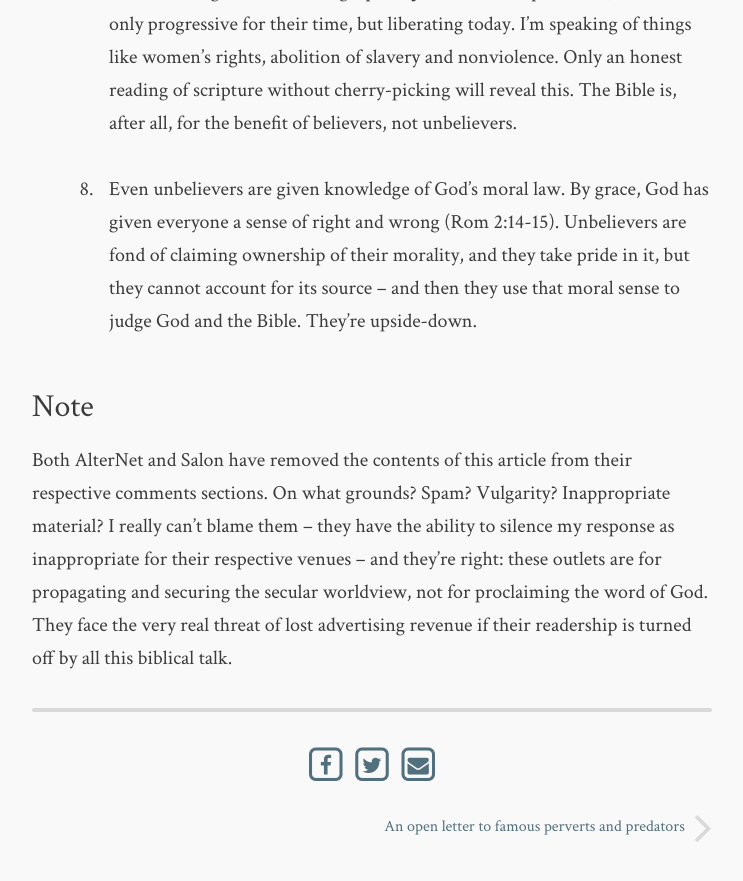
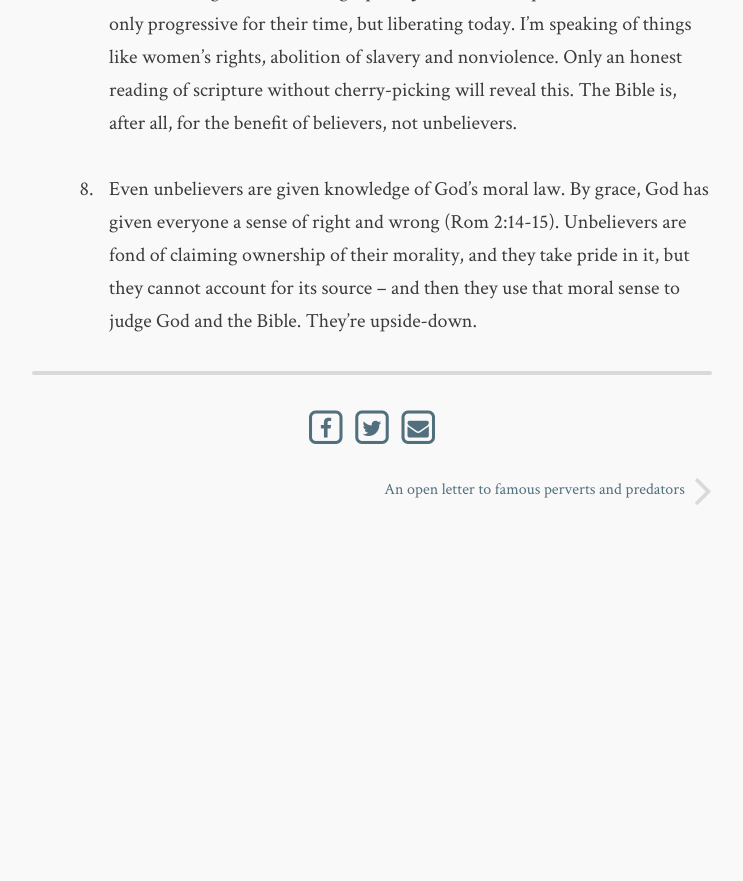
Before and after one commit to flashlightministries/oilforlight, a Jekyll site: the page built from _posts/2017-11-15-roy-moore-hypocrite.md, in a window 1280 px wide and 900 px high, scrolled down 1985 px. Shown: the top 881 px of the window, without its empty margins (268-1011 px from the left). Built offline with Jekyll 4.4.1, drawn with Linux system fonts in a browser that asks for light colours; nearby versions of some CDN libraries; after the commit the page ends 2548 px from its top, so only the background shows below that.

Commit message:
Update 2017-11-15-roy-moore-hypocrite.md

```diff
--- a/_posts/2017-11-15-roy-moore-hypocrite.md
+++ b/_posts/2017-11-15-roy-moore-hypocrite.md
@@ -26,7 +26,3 @@ An article published on AlterNet and Salon contains a number of standard Bible-b
 7. The Bible in general, and the gospel of Jesus Christ in particular, were not only progressive for their time, but liberating today.  I'm speaking of things like women's rights, abolition of slavery and nonviolence. Only an honest reading of scripture without cherry-picking will reveal this.  The Bible is, after all, for the benefit of believers, not unbelievers.
 
 8. Even unbelievers are given knowledge of God's moral law.  By grace, God has given everyone a sense of right and wrong (Rom 2:14-15).  Unbelievers are fond of claiming ownership of their morality, and they take pride in it, but they cannot account for its source -- and then they use that moral sense to judge God and the Bible.  They're upside-down.
-
-### Note
-
-Both AlterNet and Salon have removed the contents of this article from their respective comments sections.  On what grounds?  Spam?  Vulgarity?  Inappropriate material?  I really can't blame them -- they have the ability to silence my response as inappropriate for their respective venues -- and they're right: these outlets are for propagating and securing the secular worldview, not for proclaiming the word of God.  They face the very real threat of lost advertising revenue if their readership is turned off by all this biblical talk.
```
